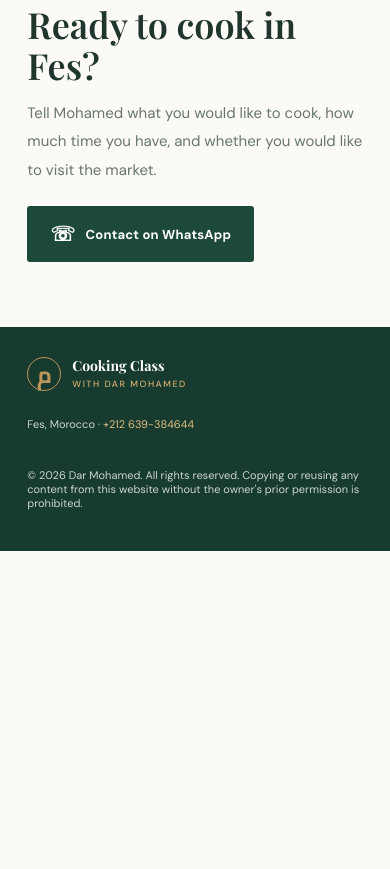
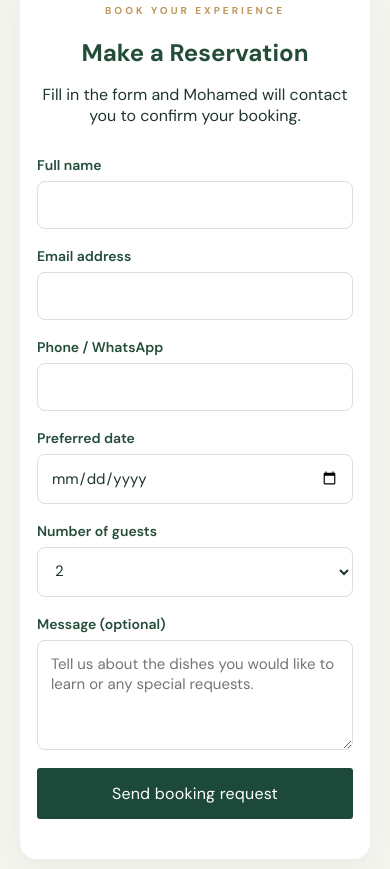
Before and after one commit to fhamatbtissam-arch/cooking-class-dar-mohamed, a plain HTML site: page index.html in a window 390 px wide. Shown: the part 5555-6424 px from the top of the page. Before the commit the page ends 6106 px from the top, so only its background shows below. Drawn offline with nearby package versions, Linux system fonts and the light colour scheme; a script that the page names is missing.

Commit message:
Update index.html

```diff
--- a/index.html
+++ b/index.html
@@ -7,7 +7,6 @@
   <meta name="theme-color" content="#173f32">
 
   <meta name="description" content="Discover authentic Moroccan cooking classes in Fes, Morocco with Dar Mohamed. Learn traditional Moroccan recipes, explore local markets and enjoy a unique culinary experience.">
-
   <meta name="robots" content="index, follow">
   <meta name="author" content="Dar Mohamed">
 
@@ -28,7 +27,6 @@
 
   <link rel="preconnect" href="https://fonts.googleapis.com">
   <link rel="preconnect" href="https://fonts.gstatic.com" crossorigin>
-
   <link href="https://fonts.googleapis.com/css2?family=DM+Sans:wght@400;500;600;700&family=Playfair+Display:wght@500;600;700&family=Cairo:wght@400;600;700&display=swap" rel="stylesheet">
 
   <link rel="stylesheet" href="style.css">
@@ -67,6 +65,114 @@
       font-weight: 700;
       flex-shrink: 0;
     }
+
+    /* Booking form */
+    .booking-section {
+      padding: 75px 20px;
+      background: #f5f5ef;
+    }
+
+    .booking-inner {
+      max-width: 760px;
+      margin: auto;
+      background: #fff;
+      padding: 35px;
+      border-radius: 16px;
+      box-shadow: 0 8px 30px #0000000c;
+    }
+
+    .booking-heading {
+      text-align: center;
+      margin-bottom: 30px;
+    }
+
+    .booking-heading h2 {
+      color: #244d39;
+      margin-bottom: 12px;
+    }
+
+    .booking-form {
+      display: grid;
+      grid-template-columns: 1fr 1fr;
+      gap: 18px;
+    }
+
+    .booking-field {
+      display: flex;
+      flex-direction: column;
+      gap: 7px;
+    }
+
+    .booking-field.full {
+      grid-column: 1 / -1;
+    }
+
+    .booking-field label {
+      color: #244d39;
+      font-weight: 600;
+      font-size: 14px;
+    }
+
+    .booking-field input,
+    .booking-field select,
+    .booking-field textarea {
+      width: 100%;
+      padding: 13px;
+      border: 1px solid #deded5;
+      border-radius: 8px;
+      background: #fff;
+      color: #20352c;
+      font: inherit;
+      font-size: 15px;
+    }
+
+    .booking-field textarea {
+      min-height: 110px;
+      resize: vertical;
+    }
+
+    .booking-field input:focus,
+    .booking-field select:focus,
+    .booking-field textarea:focus {
+      outline: 2px solid #244d39;
+      border-color: #244d39;
+    }
+
+    .booking-submit {
+      grid-column: 1 / -1;
+      width: 100%;
+      border: 0;
+      cursor: pointer;
+      font: inherit;
+    }
+
+    .booking-submit:disabled {
+      opacity: .6;
+      cursor: wait;
+    }
+
+    #bookingMessage {
+      grid-column: 1 / -1;
+      text-align: center;
+      font-size: 14px;
+      margin: 0;
+    }
+
+    @media (max-width: 600px) {
+      .booking-inner {
+        padding: 22px 17px;
+      }
+
+      .booking-form {
+        grid-template-columns: 1fr;
+      }
+
+      .booking-field.full,
+      .booking-submit,
+      #bookingMessage {
+        grid-column: 1;
+      }
+    }
   </style>
 </head>
 
@@ -75,11 +181,9 @@
 <header class="site-header">
   <a class="brand" href="#home" aria-label="Cooking Class with Dar Mohamed home">
     <span class="brand-mark">م</span>
-
     <span class="brand-name">
       Cooking Class
       <small>with Dar Mohamed</small>
-
       <small class="meta-verification">
         <span class="meta-check">✓</span>
         Verified par Meta Console
@@ -103,11 +207,7 @@
       <option value="ar">AR</option>
     </select>
 
-    <a class="button button-small"
-       href="https://wa.me/212639384644"
-       target="_blank"
-       rel="noopener"
-       data-i18n="book">Book now</a>
+    <a class="button button-small" href="#booking" data-i18n="book">Book now</a>
   </div>
 </header>
 
@@ -122,7 +222,6 @@
 
     <div class="hero-content">
       <p class="eyebrow" data-i18n="heroEyebrow">FES · MOROCCO</p>
-
       <h1 data-i18n="heroTitle">Discover the art of Moroccan cooking</h1>
 
       <p class="hero-copy" data-i18n="heroText">
@@ -130,15 +229,8 @@
       </p>
 
       <div class="hero-buttons">
-        <a class="button"
-           href="https://wa.me/212639384644"
-           target="_blank"
-           rel="noopener"
-           data-i18n="bookExperience">Book your experience</a>
-
-        <a class="button button-ghost"
-           href="#experience"
-           data-i18n="discover">Discover the experience</a>
+        <a class="button" href="#booking" data-i18n="bookExperience">Book your experience</a>
+        <a class="button button-ghost" href="#experience" data-i18n="discover">Discover the experience</a>
       </div>
     </div>
 
@@ -156,7 +248,6 @@
 
     <div class="intro-text">
       <p class="eyebrow" data-i18n="welcome">WELCOME TO MY KITCHEN</p>
-
       <h2 data-i18n="introTitle">A taste of Morocco, made together</h2>
 
       <p data-i18n="introText">
@@ -171,22 +262,17 @@
 
   <section class="experience-section" id="experience">
     <div class="section-wrap">
-
       <div class="section-heading">
         <p class="eyebrow" data-i18n="yourExperience">YOUR EXPERIENCE</p>
-
         <h2 data-i18n="experienceTitle">More than a cooking class</h2>
-
         <p data-i18n="experienceIntro">
           A personal Moroccan food experience, shaped around your interests and your time.
         </p>
       </div>
 
       <div class="feature-grid">
-
         <article class="feature-card">
           <img src="IMG-20261117-WA0025.jpg" alt="Preparing fresh Moroccan ingredients">
-
           <div>
             <span class="feature-number">01</span>
             <h3 data-i18n="feature1Title">Choose your dishes</h3>
@@ -198,7 +284,6 @@
 
         <article class="feature-card">
           <img src="IMG-20261117-WA0030.jpg" alt="Traditional market in the medina of Fes">
-
           <div>
             <span class="feature-number">02</span>
             <h3 data-i18n="feature2Title">Explore the local market</h3>
@@ -211,7 +296,6 @@
 
         <article class="feature-card">
           <img src="IMG-20261117-WA0021.jpg" alt="Guests enjoying Moroccan food">
-
           <div>
             <span class="feature-number">03</span>
             <h3 data-i18n="feature3Title">Cook side by side</h3>
@@ -220,14 +304,11 @@
             </p>
           </div>
         </article>
-
       </div>
     </div>
   </section>
 
-  <!-- PRODUCTS SECTION -->
   <section class="products-section section-wrap" id="products">
-
     <div class="section-heading">
       <p class="eyebrow" data-i18n="productsEyebrow">OUR SELECTION</p>
       <h2 data-i18n="productsTitle">Our Products</h2>
@@ -237,12 +318,9 @@
     <div id="products-list" class="products-grid">
       <p data-i18n="productsLoading">Loading products...</p>
     </div>
-
   </section>
 
-  <!-- VIDEOS SECTION -->
   <section class="videos-section section-wrap" id="videos">
-
     <div class="section-heading">
       <p class="eyebrow" data-i18n="videosEyebrow">WATCH & DISCOVER</p>
       <h2 data-i18n="videosTitle">Our Videos</h2>
@@ -252,18 +330,14 @@
     <div id="videos-list" class="videos-grid">
       <p data-i18n="videosLoading">Loading videos...</p>
     </div>
-
   </section>
 
   <section class="quote-band">
-    <p data-i18n="quote">
-      “The best way to discover a culture is through its food.”
-    </p>
+    <p data-i18n="quote">“The best way to discover a culture is through its food.”</p>
     <span>— Dar Mohamed</span>
   </section>
 
   <section class="gallery section-wrap" id="gallery">
-
     <div class="section-heading">
       <p class="eyebrow" data-i18n="moments">MOMENTS TO SHARE</p>
       <h2 data-i18n="galleryTitle">Inside the Moroccan kitchen</h2>
@@ -275,38 +349,86 @@
       <img src="IMG-20261117-WA0028.jpg" alt="Cooking with a guest">
       <img src="IMG-20261117-WA0021.jpg" alt="Moroccan food experience">
     </div>
-
   </section>
 
   <section class="personalize">
     <div class="personalize-inner">
-
       <p class="eyebrow" data-i18n="madeForYou">MADE FOR YOU</p>
-
-      <h2 data-i18n="personalTitle">
-        Your time. Your menu. Your experience.
-      </h2>
+      <h2 data-i18n="personalTitle">Your time. Your menu. Your experience.</h2>
 
       <p data-i18n="personalText">
         The class duration is flexible and arranged according to your request. The price depends on the duration and is personally set by Mohamed. Contact him to discuss your ideal experience and receive a quote.
       </p>
 
-      <a class="button"
-         href="https://wa.me/212639384644"
-         target="_blank"
-         rel="noopener"
-         data-i18n="askPrice">Ask Mohamed for a quote</a>
+      <a class="button" href="#booking" data-i18n="askPrice">Ask Mohamed for a quote</a>
+    </div>
+  </section>
 
+  <!-- BOOKING FORM -->
+  <section class="booking-section" id="booking">
+    <div class="booking-inner">
+      <div class="booking-heading">
+        <p class="eyebrow" data-i18n="bookingEyebrow">BOOK YOUR EXPERIENCE</p>
+        <h2 data-i18n="bookingTitle">Make a Reservation</h2>
+        <p data-i18n="bookingIntro">Fill in the form and Mohamed will contact you to confirm your booking.</p>
+      </div>
+
+      <form id="bookingForm" class="booking-form">
+
+        <div class="booking-field">
+          <label for="bookingName" data-i18n="bookingName">Full name</label>
+          <input id="bookingName" name="customer_name" type="text" autocomplete="name" required maxlength="100">
+        </div>
+
+        <div class="booking-field">
+          <label for="bookingEmail" data-i18n="bookingEmail">Email address</label>
+          <input id="bookingEmail" name="email" type="email" autocomplete="email" required maxlength="150">
+        </div>
+
+        <div class="booking-field">
+          <label for="bookingPhone" data-i18n="bookingPhone">Phone / WhatsApp</label>
+          <input id="bookingPhone" name="phone" type="tel" autocomplete="tel" required maxlength="30">
+        </div>
+
+        <div class="booking-field">
+          <label for="bookingDate" data-i18n="bookingDate">Preferred date</label>
+          <input id="bookingDate" name="booking_date" type="date" required>
+        </div>
+
+        <div class="booking-field">
+          <label for="bookingGuests" data-i18n="bookingGuests">Number of guests</label>
+          <select id="bookingGuests" name="guests" required>
+            <option value="1">1</option>
+            <option value="2" selected>2</option>
+            <option value="3">3</option>
+            <option value="4">4</option>
+            <option value="5">5</option>
+            <option value="6">6</option>
+            <option value="7">7</option>
+            <option value="8">8</option>
+            <option value="9">9</option>
+            <option value="10">10</option>
+          </select>
+        </div>
+
+        <div class="booking-field full">
+          <label for="bookingMessageText" data-i18n="bookingNote">Message (optional)</label>
+          <textarea id="bookingMessageText" name="message" maxlength="1000" data-i18n-placeholder="bookingNotePlaceholder" placeholder="Tell us about the dishes you would like to learn or any special requests."></textarea>
+        </div>
+
+        <button class="button booking-submit" id="bookingSubmit" type="submit" data-i18n="bookingSubmit">
+          Send booking request
+        </button>
+
+        <p id="bookingMessage" role="status" aria-live="polite"></p>
+      </form>
     </div>
   </section>
 
   <section class="contact section-wrap" id="contact">
-
     <div>
       <p class="eyebrow" data-i18n="letsPlan">LET'S PLAN YOUR EXPERIENCE</p>
-
       <h2 data-i18n="contactTitle">Ready to cook in Fes?</h2>
-
       <p data-i18n="contactText">
         Tell Mohamed what you would like to cook, how much time you have, and whether you would like to visit the market.
       </p>
@@ -319,14 +441,11 @@
       <span>☏</span>
       <span data-i18n="whatsapp">Contact on WhatsApp</span>
     </a>
-
   </section>
 
 </main>
 
-<!-- FOOTER -->
 <footer>
-
   <a class="brand footer-brand" href="#home">
     <span class="brand-mark">م</span>
     <span>Cooking Class <small>with Dar Mohamed</small></span>
@@ -334,9 +453,7 @@
 
   <p>
     Fes, Morocco ·
-    <a href="https://wa.me/212639384644"
-       target="_blank"
-       rel="noopener">+212 639-384644</a>
+    <a href="https://wa.me/212639384644" target="_blank" rel="noopener">+212 639-384644</a>
   </p>
 
   <div class="copyright">
@@ -345,39 +462,7 @@
       Copying or reusing any content from this website without the owner's prior permission is prohibited.
     </p>
   </div>
-
 </footer>
-
-<!-- COPYRIGHT LANGUAGE -->
-<script>
-(function () {
-  const copyright = document.getElementById("copyright-text");
-  const language = document.getElementById("language");
-
-  if (!copyright) return;
-
-  function updateCopyright() {
-    const year = new Date().getFullYear();
-    const selectedLanguage = language ? language.value : "en";
-
-    const messages = {
-      en: `© ${year} Dar Mohamed. All rights reserved. Copying or reusing any content from this website without the owner's prior permission is prohibited.`,
-
-      fr: `© ${year} Dar Mohamed. Tous droits réservés. Toute copie ou réutilisation du contenu de ce site est interdite sans l'autorisation préalable du propriétaire.`,
-
-      ar: `© ${year} دار محمد. جميع الحقوق محفوظة. يُمنع نسخ أو إعادة استعمال محتوى هذا الموقع دون إذن مسبق من المالك.`
-    };
-
-    copyright.textContent = messages[selectedLanguage] || messages.en;
-  }
-
-  updateCopyright();
-
-  if (language) {
-    language.addEventListener("change", updateCopyright);
-  }
-})();
-</script>
 
 <script type="module" src="script.js"></script>
 
```
